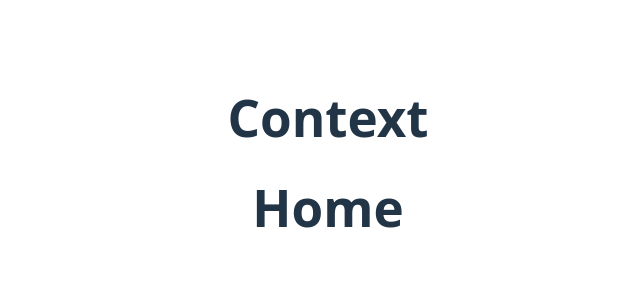
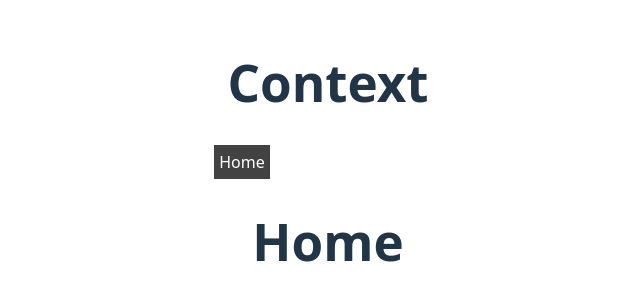
Before and after one commit to Gioomoraes/context-lab, a React (Vite) app: page / in a window 1280 px wide. Shown: the part 238-538 px from the top of the page, without its empty margins (312-952 px from the left). Built offline with nearby package versions, Linux system fonts and the light colour scheme.

Commit message:
Create Navbar component

```diff
--- a/src/App.jsx
+++ b/src/App.jsx
@@ -1,11 +1,13 @@
 import "./App.css";
 import { BrowserRouter, Route, Routes } from "react-router-dom";
+import NavBar from "./components/NavBar";
 
 function App() {
   return (
     <div className="App">
       <h1>Context</h1>
       <BrowserRouter>
+        <NavBar />
         <Routes>
           <Route path="/" element={<h1>Home</h1>} />
           <Route path="/products" element={<h1>Products</h1>} />
--- a/src/components/NavBar.css
+++ b/src/components/NavBar.css
@@ -0,0 +1,20 @@
+nav {
+  display: flex;
+  justify-content: center;
+}
+
+nav a {
+  margin: 0 10px;
+  padding: 5px;
+  text-decoration: none;
+  color: #ffffff;
+}
+
+nav a:hover {
+  color: #797979;
+}
+
+.active {
+  background-color: #424242;
+  color: #fff;
+}
--- a/src/components/NavBar.jsx
+++ b/src/components/NavBar.jsx
@@ -1,4 +1,5 @@
 import { NavLink } from "react-router-dom";
+import "./NavBar.css";
 
 const NavBar = () => {
   return (
```
